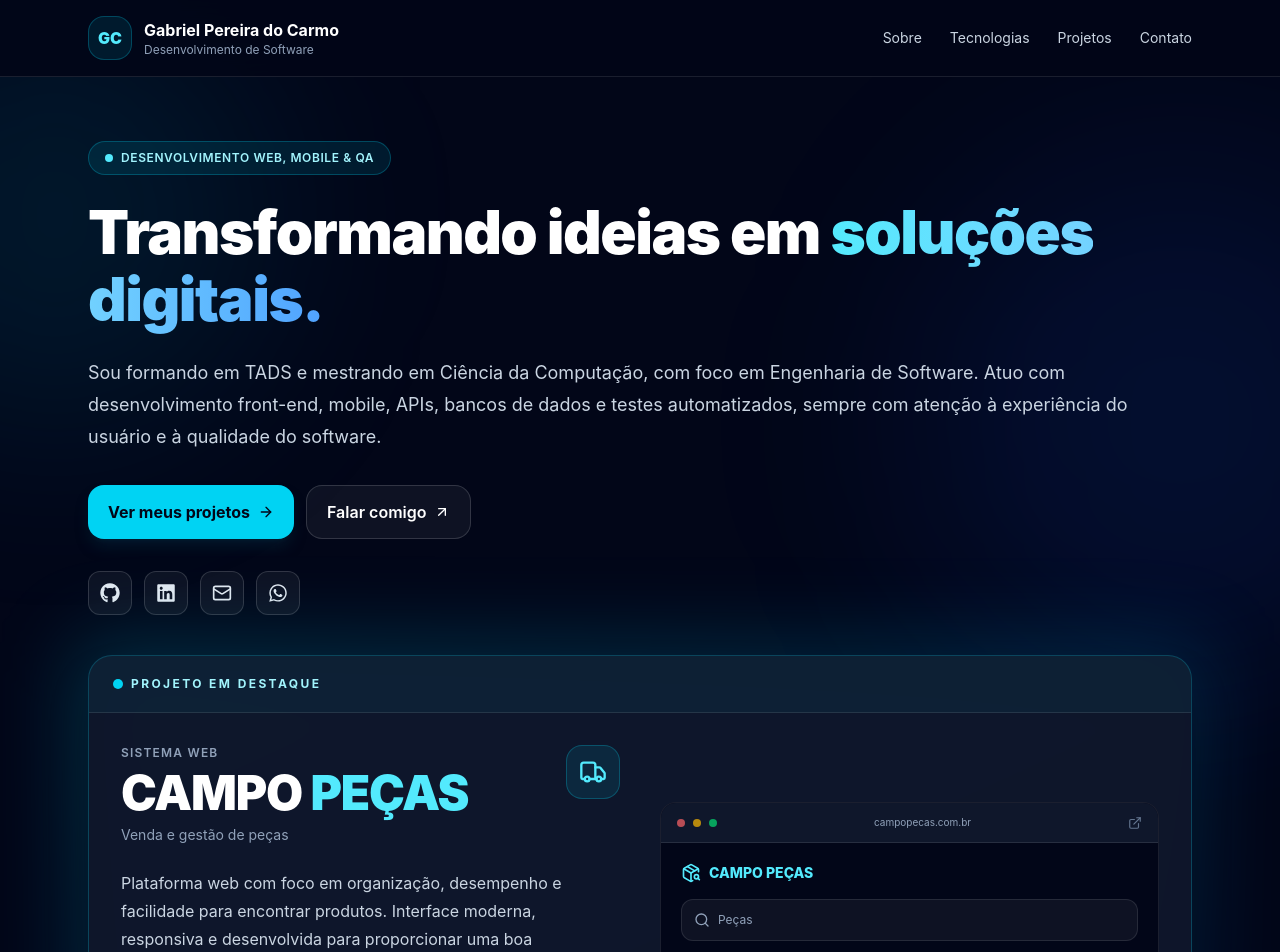
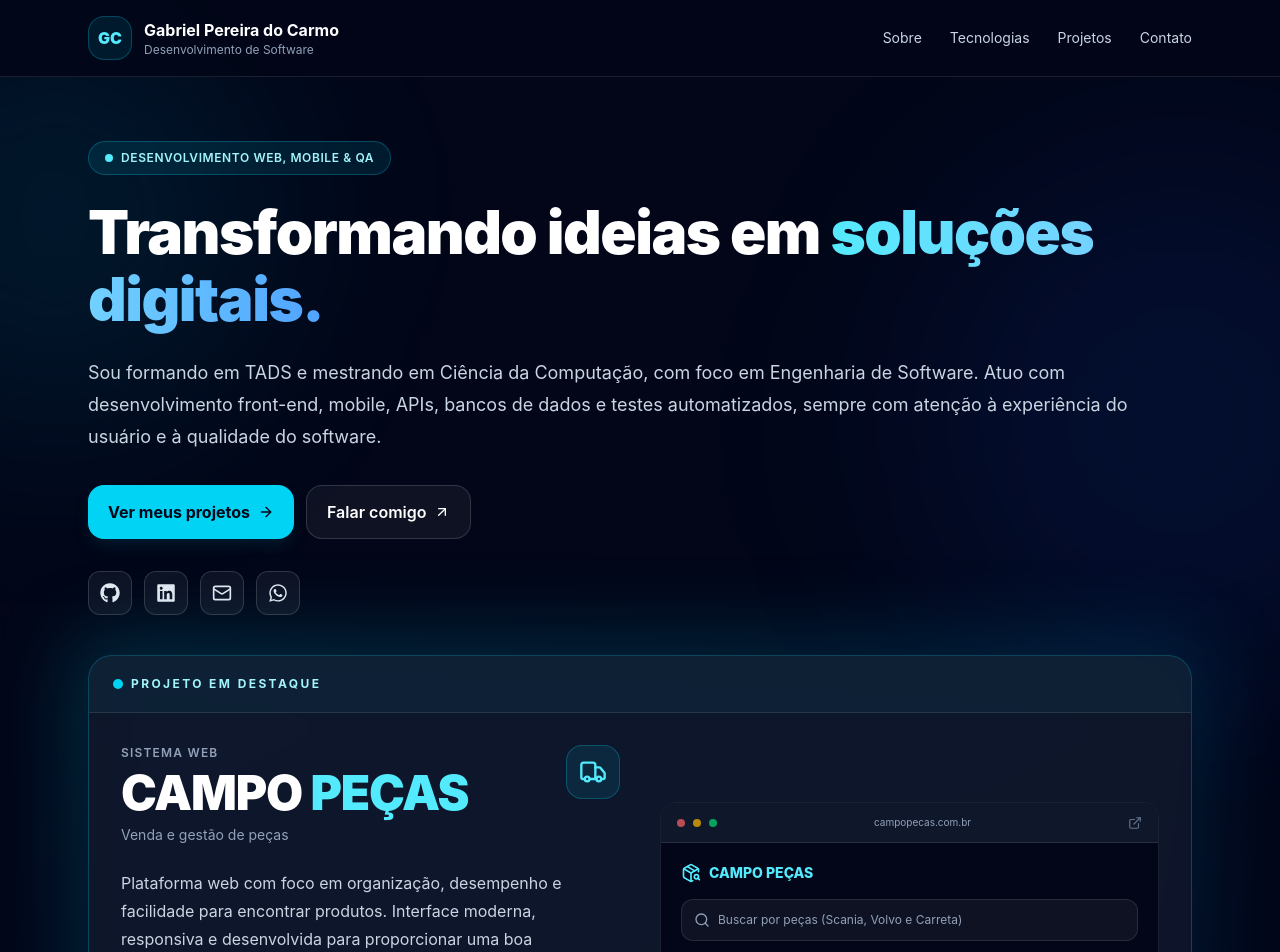
Before and after one commit to GabrielPdoCarmo/Portfolio, a React (Vite) app: page / in a window 1280 px wide. Shown: the top 952 px of the page. Built offline with nearby package versions, Linux system fonts and the light colour scheme.

Commit message:
Atualizar o App.tsx

```diff
--- a/src/App.tsx
+++ b/src/App.tsx
@@ -344,8 +344,9 @@ export default function PortfolioGabriel() {
 
                     {/* CAMPO COM APENAS A PALAVRA PEÇAS */}
                     <div className="flex items-center gap-2 rounded-xl border border-white/10 bg-white/5 px-3 py-3 text-xs text-slate-400">
-                      <Search className="h-4 w-4" />
-                      Peças
+
+<Search className="h-4 w-4" />
+<span>Buscar por peças (Scania, Volvo e Carreta)</span>
                     </div>
 
                     <div className="mt-3 grid grid-cols-3 gap-2">
```
